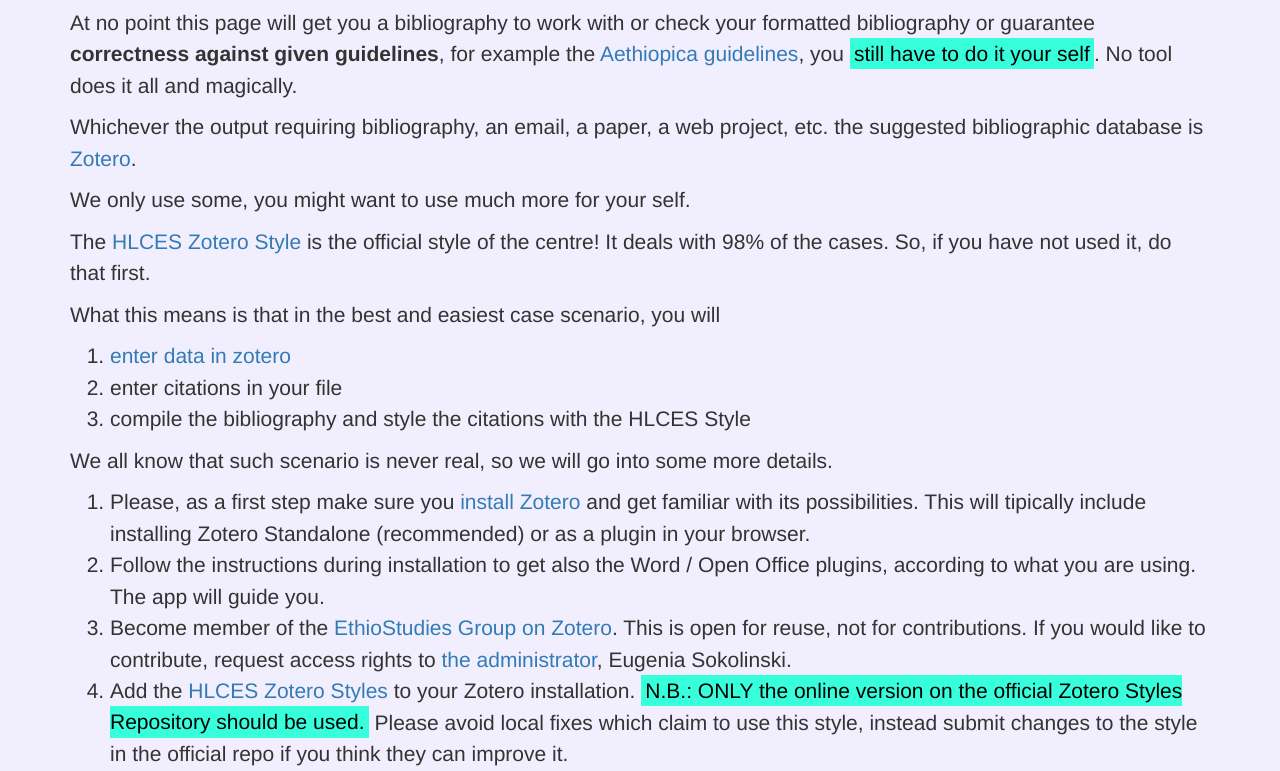
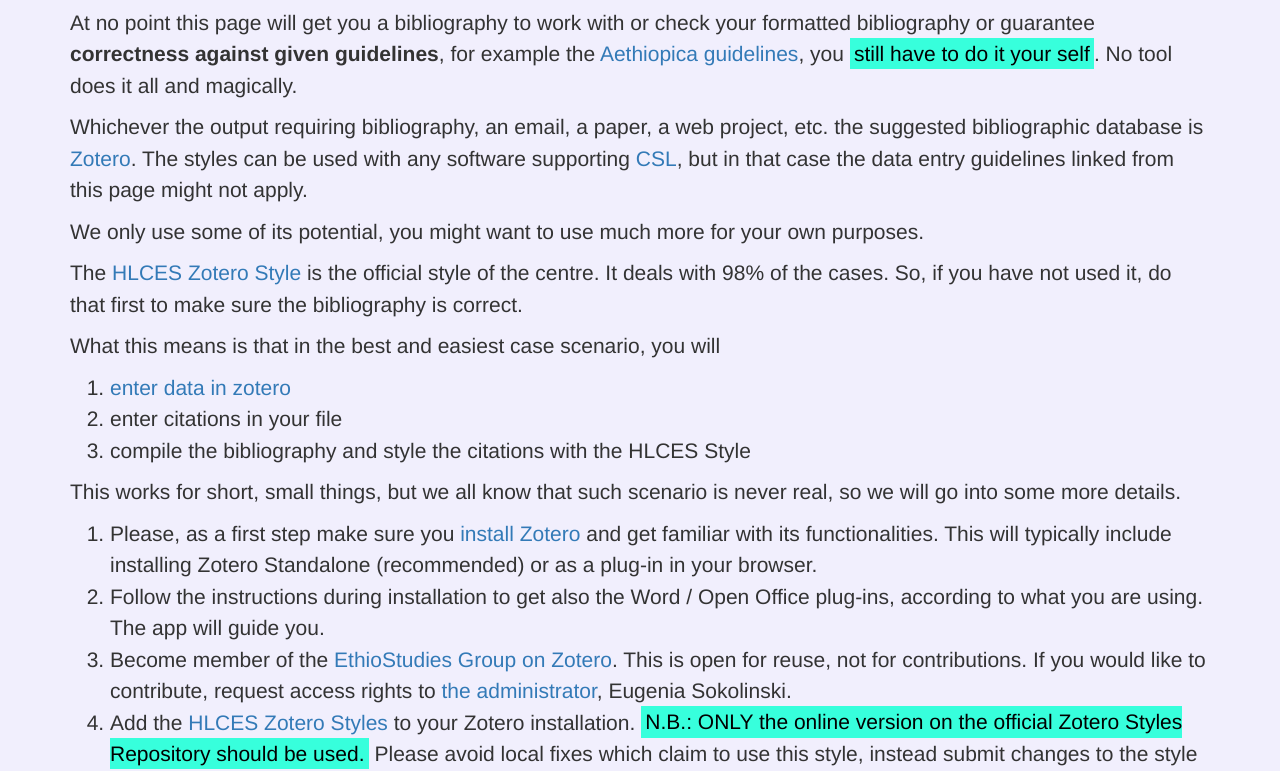
Before and after one commit to BetaMasaheft/bibliography, a plain HTML site: page index.html in a window 1280 px wide. Shown: the part 207-978 px from the top of the page. Drawn offline with nearby package versions, Linux system fonts and the light colour scheme; some packages are replaced by stand-ins of ours; no server answers; a script that the page names is missing.

Commit message:
minor changes

```diff
--- a/index.html
+++ b/index.html
@@ -95,11 +95,11 @@
                             your self</mark>. No tool does it all and magically.</p>
                     <p>Whichever the output requiring bibliography, an email, a paper, a web
                         project, etc. the suggested bibliographic database is <a
-                            href="https://www.zotero.org/">Zotero</a>.</p>
-                    <p>We only use some, you might want to use much more for your self. </p>
+                            href="https://www.zotero.org/">Zotero</a>. The styles can be used with any software supporting <a href="http://citationstyles.org/" target="_blank">CSL</a>, but in that case the data entry guidelines linked from this page might not apply.</p>
+                    <p>We only use some of its potential, you might want to use much more for your own purposes. </p>
                     <p>The <a href="https://www.zotero.org/styles?q=HLC" target="_blank">HLCES
-                            Zotero Style</a> is the official style of the centre! It deals with 98%
-                        of the cases. So, if you have not used it, do that first.</p>
+                            Zotero Style</a> is the official style of the centre. It deals with 98%
+                        of the cases. So, if you have not used it, do that first to make sure the bibliography is correct.</p>
                     <p>What this means is that in the best and easiest case scenario, you will</p>
                     <ol>
                         <li><a href="#zoteroEntry">enter data in zotero</a></li>
@@ -107,15 +107,15 @@
                         <li>compile the bibliography and style the citations with the HLCES
                             Style</li>
                     </ol>
-                    <p>We all know that such scenario is never real, so we will go into some more
+                    <p>This works for short, small things, but we all know that such scenario is never real, so we will go into some more
                         details. </p>
                     <ol>
                         <li>Please, as a first step make sure you <a
                                 href="https://www.zotero.org/download/">install Zotero</a> and get
-                            familiar with its possibilities. This will tipically include installing
-                            Zotero Standalone (recommended) or as a plugin in your browser.</li>
+                            familiar with its functionalities. This will typically include installing
+                            Zotero Standalone (recommended) or as a plug-in in your browser.</li>
                         <li>Follow the instructions during installation to get also the Word / Open
-                            Office plugins, according to what you are using. The app will guide
+                            Office plug-ins, according to what you are using. The app will guide
                             you.</li>
                         <li>Become member of the<a
                                 href="https://www.zotero.org/groups/358366/ethiostudies/items"
@@ -128,8 +128,8 @@
                                 >HLCES Zotero Styles</a> to your Zotero installation. <mark>N.B.:
                                 ONLY the online version on the official Zotero Styles Repository
                                 should be used.</mark> Please avoid local fixes which claim to use
-                            this style, instead submit changes to the style in the official repo if
-                            you think they can improve it.</li>
+                            this style, instead submit changes to the style in the official repository if
+                            you think such changes can improve it, or ask the authors of the style for support.</li>
                     </ol>
                     <p>N.B.: If you want to know how to enter bibliographic citations and references
                         in Beta Maṣāḥǝft, you are on the wrong page. <a target="_blank"
@@ -744,17 +744,17 @@
                         <li>Start archiving your readings (which might not end up in your
                             bibliography!) directly with Zotero. <a class="page-scroll"
                                 href="#workflow">Thus follow guidance above</a>.</li>
-                        <li>Be precise and do not force the datamodel.</li>
+                        <li>Be precise and do not force the data model.</li>
                         <li>Request access to edit the EthioStudies Group Library</li>
                         <li>Following the guidelines, add titles which are missing</li>
                         <li>It could be wise to copy to your local library the records in the group
                             library to use them for your work together with other titles. In the
                             case you are using a text processing editor like Microsoft Word, this
-                            would simplify the citation entry. Otherways, simply pay attention at
+                            would simplify the citation entry. Otherwise, simply pay attention at
                             the source of the citation you are adding, if it is in your local
                             library or in the group library.</li>
                         <li>Use the HLZ citation style to print your bibliography</li>
-                        <li>Check the bibliography so produces piece by piece against the original
+                        <li>Check piece by piece the bibliography produced against the original
                             copies to make sure all data is correct</li>
                         <li>Only once you are really sure nothing else cannot be added/fixed in the
                             Group Library go on to the manual editing phase.</li>
@@ -772,7 +772,7 @@
                     <p>By doing so and working in this way you will save plenty of time and make
                         other people correcting your work also save plenty of time, not to mention
                         the time you will save to those who might reuse the record you have produced
-                        for the GroupLibrary.</p>
+                        for the group library.</p>
                 </div>
                 <div class="container">
                     <a title="Back to top" href="#top-of-page" class="page-scroll">▲</a>
```
